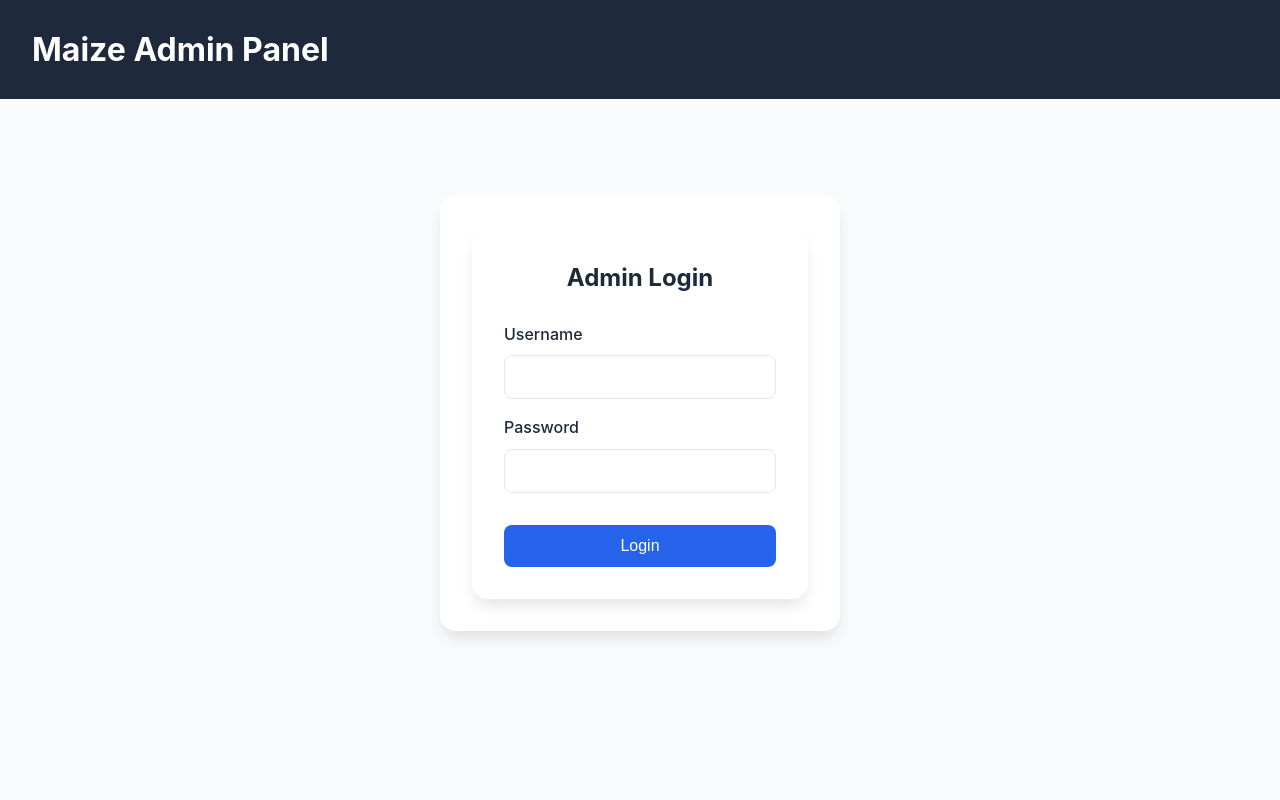
After one commit to simonkle972/maizev2, a Flask app: page /admin/login in a window 1280 px wide. The commit adds this page. Run offline with Flask 3, Linux system fonts and the light colour scheme.

Commit message:
Replace token-based admin authentication with username and password login
Implement session-based authentication for the admin panel by introducing a login page, validating credentials against environment variables, and protecting routes with Flask sessions.

Replit-Commit-Author: Agent
Replit-Commit-Session-Id: 91087559-4fd1-4577-841e-15b650773c34
Replit-Commit-Checkpoint-Type: intermediate_checkpoint
Replit-Commit-Event-Id: d0ecb181-48f4-4011-b1da-3df54ed658cd
Replit-Commit-Screenshot-Url: https://storage.googleapis.com/screenshot-production-us-central1/2232b023-1f73-451c-b755-13da6a64540c/91087559-4fd1-4577-841e-15b650773c34/twezQEp
Replit-Helium-Checkpoint-Created: true

```diff
--- a/app.py
+++ b/app.py
@@ -38,16 +38,64 @@ def favicon():
 def landing():
     return render_template('landing.html')
 
+def admin_required(f):
+    from functools import wraps
+    @wraps(f)
+    def decorated_function(*args, **kwargs):
+        if not session.get('admin_logged_in'):
+            return redirect(url_for('admin_login'))
+        return f(*args, **kwargs)
+    return decorated_function
+
 @app.route('/admin')
+@admin_required
 def admin_panel():
     return render_template('admin.html')
 
+@app.route('/admin/login', methods=['GET', 'POST'])
+def admin_login():
+    if session.get('admin_logged_in'):
+        return redirect(url_for('admin_panel'))
+
+    if request.method == 'POST':
+        username = request.form.get('username', '').strip()
+        password = request.form.get('password', '')
+
+        if not username or not password:
+            return render_template('admin_login.html', error='Please enter both username and password')
+
+        valid_username = Config.ADMIN_USERNAME
+        valid_password = Config.ADMIN_PASSWORD
+
+        if not valid_username or not valid_password:
+            return render_template('admin_login.html', error='Admin credentials not configured')
+
+        if username == valid_username and password == valid_password:
+            session['admin_logged_in'] = True
+            session.permanent = True
+            return redirect(url_for('admin_panel'))
+        else:
+            return render_template('admin_login.html', error='Invalid username or password')
+
+    return render_template('admin_login.html')
+
+@app.route('/admin/logout')
+def admin_logout():
+    session.pop('admin_logged_in', None)
+    return redirect(url_for('admin_login'))
+
+def admin_api_required(f):
+    from functools import wraps
+    @wraps(f)
+    def decorated_function(*args, **kwargs):
+        if not session.get('admin_logged_in'):
+            return jsonify({"error": "Unauthorized"}), 401
+        return f(*args, **kwargs)
+    return decorated_function
+
 @app.route('/admin/api/tas', methods=['GET'])
+@admin_api_required
 def list_tas():
-    auth = request.headers.get('Authorization', '')
-    if auth != f"Bearer {Config.ADMIN_SECRET_KEY}":
-        return jsonify({"error": "Unauthorized"}), 401
-
     tas = TeachingAssistant.query.filter_by(is_active=True).all()
     return jsonify([{
         "id": ta.id,
@@ -61,11 +109,8 @@ def list_tas():
     } for ta in tas])
 
 @app.route('/admin/api/tas', methods=['POST'])
+@admin_api_required
 def create_ta():
-    auth = request.headers.get('Authorization', '')
-    if auth != f"Bearer {Config.ADMIN_SECRET_KEY}":
-        return jsonify({"error": "Unauthorized"}), 401
-
     data = request.json
     ta_id = secrets.token_urlsafe(12)
     slug = data.get("slug", "").strip().lower().replace(" ", "-")
@@ -98,11 +143,8 @@ def create_ta():
     })
 
 @app.route('/admin/api/tas/<ta_id>', methods=['GET'])
+@admin_api_required
 def get_ta(ta_id):
-    auth = request.headers.get('Authorization', '')
-    if auth != f"Bearer {Config.ADMIN_SECRET_KEY}":
-        return jsonify({"error": "Unauthorized"}), 401
-
     ta = TeachingAssistant.query.get(ta_id)
     if not ta:
         return jsonify({"error": "TA not found"}), 404
@@ -129,11 +171,8 @@ def get_ta(ta_id):
     })
 
 @app.route('/admin/api/tas/<ta_id>', methods=['PUT'])
+@admin_api_required
 def update_ta(ta_id):
-    auth = request.headers.get('Authorization', '')
-    if auth != f"Bearer {Config.ADMIN_SECRET_KEY}":
-        return jsonify({"error": "Unauthorized"}), 401
-
     ta = TeachingAssistant.query.get(ta_id)
     if not ta:
         return jsonify({"error": "TA not found"}), 404
@@ -164,11 +203,8 @@ def update_ta(ta_id):
     return jsonify({"success": True, "slug": ta.slug})
 
 @app.route('/admin/api/tas/<ta_id>', methods=['DELETE'])
+@admin_api_required
 def delete_ta(ta_id):
-    auth = request.headers.get('Authorization', '')
-    if auth != f"Bearer {Config.ADMIN_SECRET_KEY}":
-        return jsonify({"error": "Unauthorized"}), 401
-
     ta = TeachingAssistant.query.get(ta_id)
     if not ta:
         return jsonify({"error": "TA not found"}), 404
@@ -178,11 +214,8 @@ def delete_ta(ta_id):
     return jsonify({"success": True})
 
 @app.route('/admin/api/tas/<ta_id>/upload', methods=['POST'])
+@admin_api_required
 def upload_document(ta_id):
-    auth = request.headers.get('Authorization', '')
-    if auth != f"Bearer {Config.ADMIN_SECRET_KEY}":
-        return jsonify({"error": "Unauthorized"}), 401
-
     ta = TeachingAssistant.query.get(ta_id)
     if not ta:
         return jsonify({"error": "TA not found"}), 404
@@ -230,11 +263,8 @@ def upload_document(ta_id):
     })
 
 @app.route('/admin/api/tas/<ta_id>/documents/<int:doc_id>', methods=['DELETE'])
+@admin_api_required
 def delete_document(ta_id, doc_id):
-    auth = request.headers.get('Authorization', '')
-    if auth != f"Bearer {Config.ADMIN_SECRET_KEY}":
-        return jsonify({"error": "Unauthorized"}), 401
-
     doc = Document.query.filter_by(id=doc_id, ta_id=ta_id).first()
     if not doc:
         return jsonify({"error": "Document not found"}), 404
@@ -252,11 +282,8 @@ def delete_document(ta_id, doc_id):
     return jsonify({"success": True})
 
 @app.route('/admin/api/tas/<ta_id>/reindex', methods=['POST'])
+@admin_api_required
 def reindex_ta(ta_id):
-    auth = request.headers.get('Authorization', '')
-    if auth != f"Bearer {Config.ADMIN_SECRET_KEY}":
-        return jsonify({"error": "Unauthorized"}), 401
-
     ta = TeachingAssistant.query.get(ta_id)
     if not ta:
         return jsonify({"error": "TA not found"}), 404
--- a/config.py
+++ b/config.py
@@ -9,6 +9,8 @@ class Config:
     LLM_MODEL = "gpt-4o"
 
     ADMIN_SECRET_KEY = os.getenv("ADMIN_SECRET_KEY", "maize-admin-2024")
+    ADMIN_USERNAME = os.getenv("admin_id", "")
+    ADMIN_PASSWORD = os.getenv("admin_pw", "")
 
     DATABASE_URL = os.getenv("DATABASE_URL")
 
--- a/static/css/style.css
+++ b/static/css/style.css
@@ -185,10 +185,18 @@ a:hover {
     background: var(--bg-dark);
     color: white;
     padding: 1.5rem 2rem;
+    display: flex;
+    justify-content: space-between;
+    align-items: center;
 }
 
 .admin-header a {
     color: white;
+}
+
+.admin-header .btn-sm {
+    padding: 0.5rem 1rem;
+    font-size: 0.875rem;
 }
 
 .auth-section {
@@ -198,6 +206,32 @@ a:hover {
     background: var(--card-bg);
     border-radius: 1rem;
     box-shadow: var(--shadow-lg);
+}
+
+.auth-card {
+    background: var(--card-bg);
+    padding: 2rem;
+    border-radius: 1rem;
+    box-shadow: var(--shadow-lg);
+}
+
+.auth-card h2 {
+    margin-bottom: 1.5rem;
+    text-align: center;
+}
+
+.error-message {
+    background: #fee2e2;
+    color: #dc2626;
+    padding: 0.75rem 1rem;
+    border-radius: 0.5rem;
+    margin-bottom: 1rem;
+    font-size: 0.875rem;
+}
+
+.btn-full {
+    width: 100%;
+    margin-top: 1rem;
 }
 
 .auth-section h2 {
--- /dev/null
+++ b/templates/admin_login.html
@@ -0,0 +1,38 @@
+<!DOCTYPE html>
+<html lang="en">
+<head>
+    <meta charset="UTF-8">
+    <meta name="viewport" content="width=device-width, initial-scale=1.0">
+    <title>Admin Login - Maize</title>
+    <link rel="stylesheet" href="/static/css/style.css">
+</head>
+<body>
+    <div class="admin-container">
+        <header class="admin-header">
+            <h1>Maize Admin Panel</h1>
+        </header>
+
+        <main class="admin-main">
+            <div class="auth-section">
+                <div class="auth-card">
+                    <h2>Admin Login</h2>
+                    {% if error %}
+                    <div class="error-message">{{ error }}</div>
+                    {% endif %}
+                    <form method="POST" action="/admin/login">
+                        <div class="form-group">
+                            <label for="username">Username</label>
+                            <input type="text" id="username" name="username" required autocomplete="username">
+                        </div>
+                        <div class="form-group">
+                            <label for="password">Password</label>
+                            <input type="password" id="password" name="password" required autocomplete="current-password">
+                        </div>
+                        <button type="submit" class="btn btn-primary btn-full">Login</button>
+                    </form>
+                </div>
+            </div>
+        </main>
+    </div>
+</body>
+</html>
```
Also changed, not shown: templates/admin.html (+9 -56 lines).
